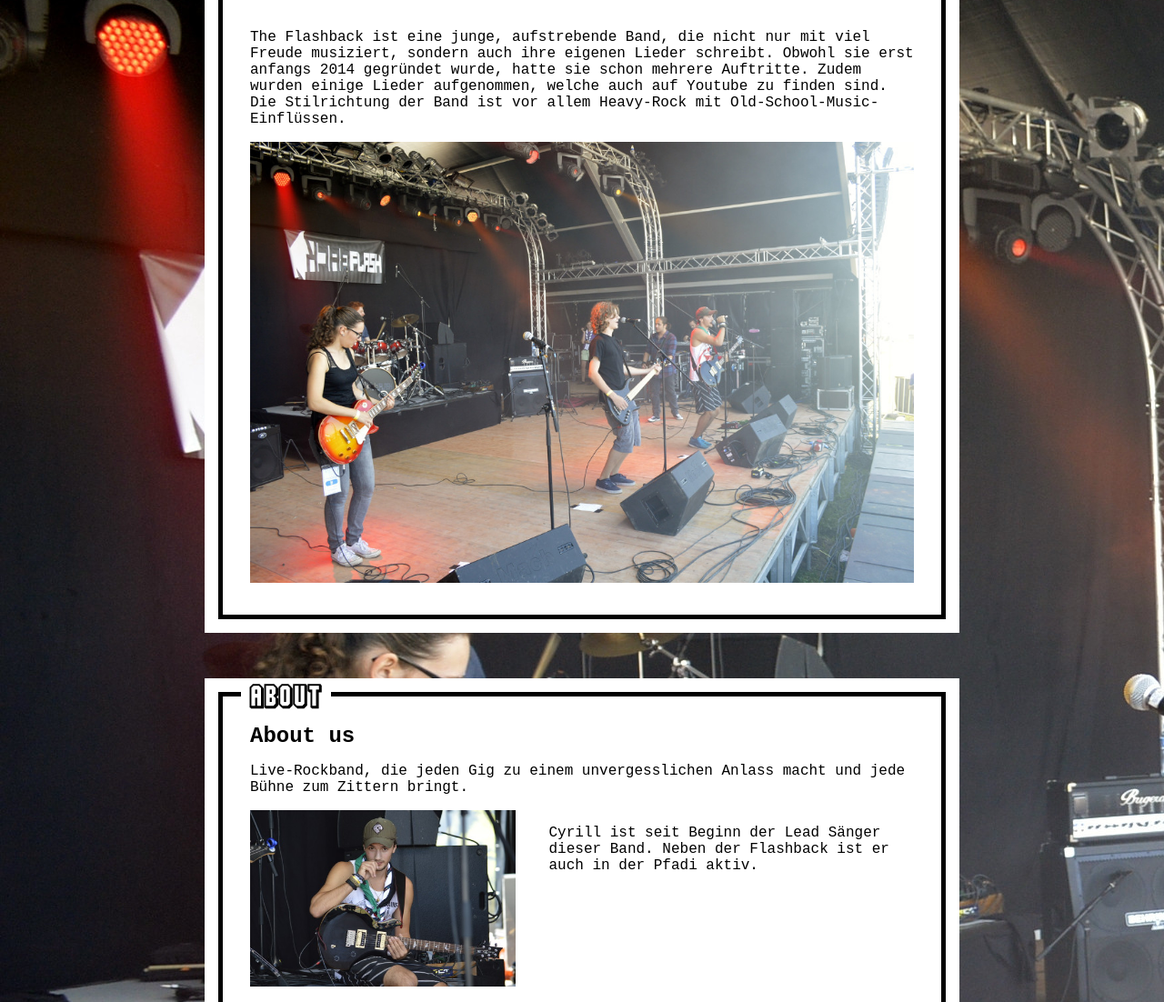
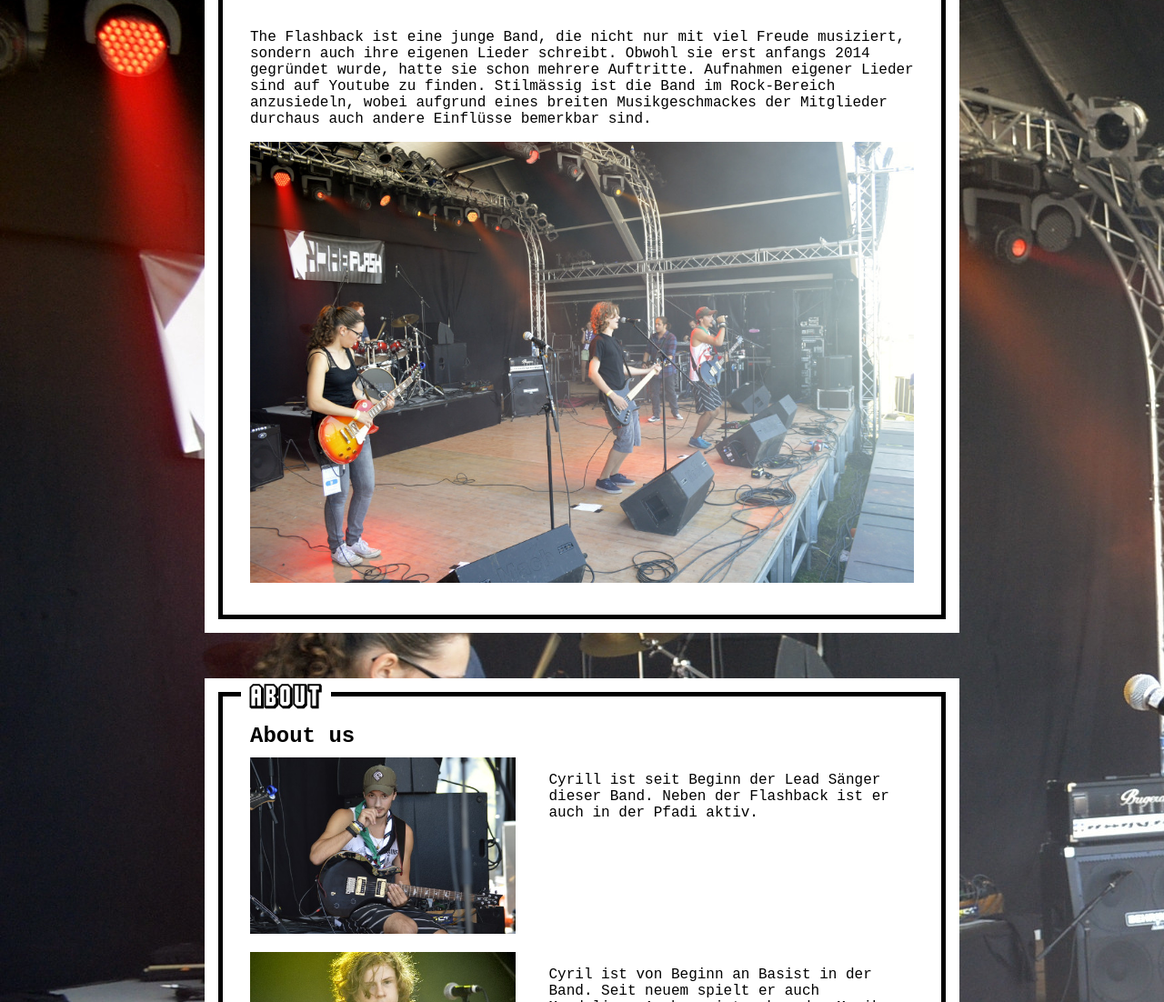
Before and after one commit to jimmylevell/theflashback.ch, a plain HTML site: page index.html in a window 1280 px wide. Shown: the part 119-1221 px from the top of the page at 91% size. Drawn offline with Linux system fonts and the light colour scheme.

Commit message:
final version of the band text

```diff
--- a/sites/about.html
+++ b/sites/about.html
@@ -3,8 +3,6 @@
 <section>
     <h2>About us</h2>
     <a class="anchor" id="about_us"></a>
-    <p>Live-Rockband, die jeden Gig zu einem unvergesslichen Anlass macht und jede Bühne zum Zittern bringt.</p>
-
     <section>
       <img src="img/aboutUs/cyrill.jpg" width="40%" alt="Foto des Lead Sängers"/>
       <p class="img-text">Cyrill ist seit Beginn der Lead Sänger dieser Band. Neben der Flashback ist er auch in der Pfadi aktiv.</p>
--- a/sites/home.html
+++ b/sites/home.html
@@ -2,7 +2,7 @@
 <a class="anchor" id="home"></a>
 <section>
   <p>
-    The Flashback ist eine junge, aufstrebende Band, die nicht nur mit viel Freude musiziert, sondern auch ihre eigenen Lieder schreibt. Obwohl sie erst anfangs 2014 gegründet wurde, hatte sie schon mehrere Auftritte. Zudem wurden einige Lieder aufgenommen, welche auch auf Youtube zu finden sind. Die Stilrichtung der Band ist vor allem Heavy-Rock mit Old-School-Music-Einflüssen.
+    The Flashback ist eine junge Band, die nicht nur mit viel Freude musiziert, sondern auch ihre eigenen Lieder schreibt. Obwohl sie erst anfangs 2014 gegründet wurde, hatte sie schon mehrere Auftritte. Aufnahmen eigener Lieder sind auf Youtube zu finden. Stilmässig ist die Band im Rock-Bereich anzusiedeln, wobei aufgrund eines breiten Musikgeschmackes der Mitglieder durchaus auch andere Einflüsse bemerkbar sind.
   </p>
   <img src="img/head.jpg" alt="Foto der Band" width="100%"/>
 </section>
```
